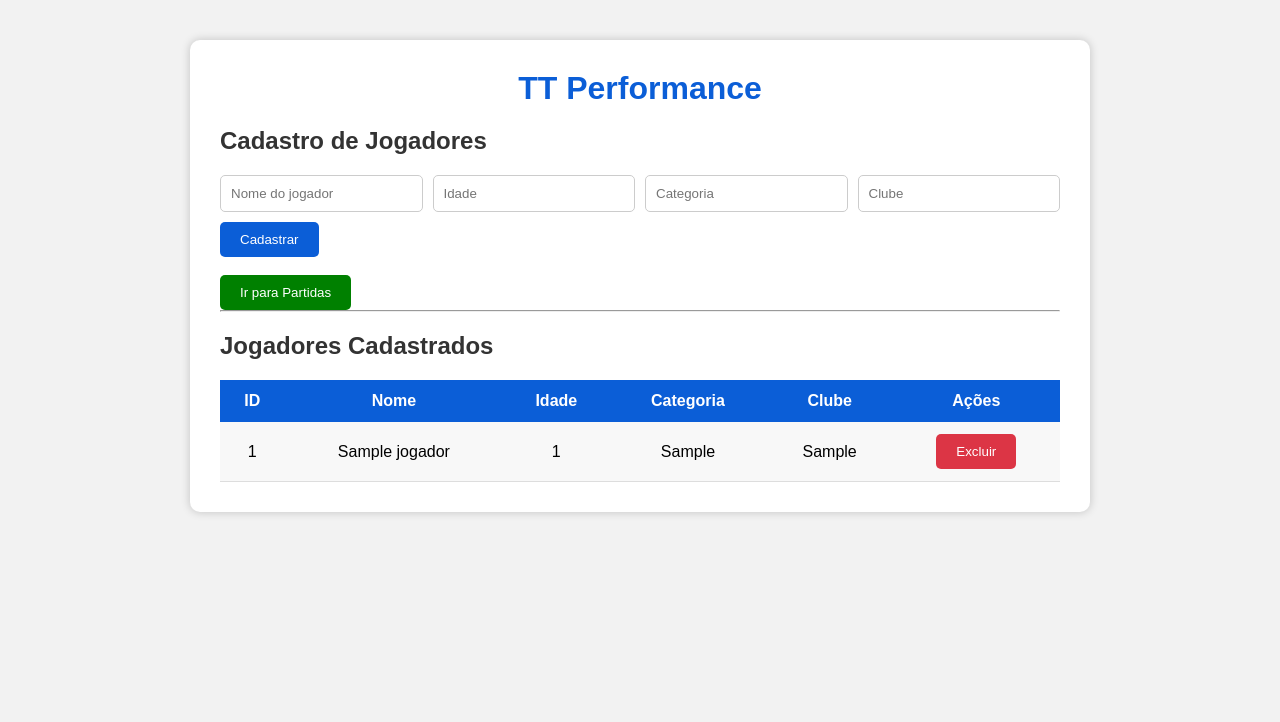
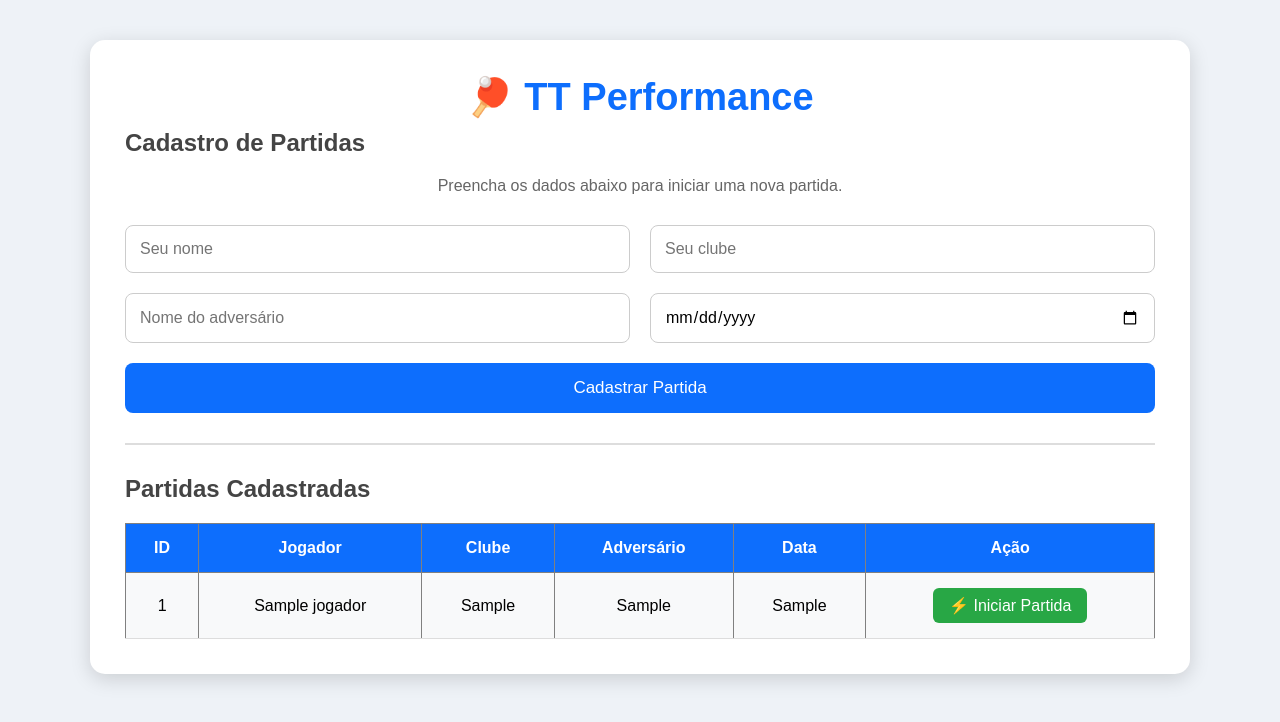
Before and after one commit to Erick-ken-tamae/tt-performance, a Flask app: page / in a window 1280 px wide. Shown: the top 722 px of the page. Run offline with Flask 3, Linux system fonts and the light colour scheme; tables that the repository leaves empty or names only in its code hold one stand-in row (values such as "Sample post").

Commit message:
atualizando o projeto

```diff
--- a/app.py
+++ b/app.py
@@ -1,78 +1,47 @@
 from flask import Flask, render_template, request, redirect
-from models.jogador import cadastrar_jogador, listar_jogador, excluir_jogador
-from models.partida import  cadastrar_partida, listar_partida, buscar_partida
+from models.partida import cadastrar_partida, listar_partida, buscar_partida
 
 app = Flask(__name__)
 
-#inicio
+# Página inicial
 @app.route("/")
 def inicio():
 
-    jogadores = listar_jogador()
-
-    return render_template(
-        "cadastro_jogador.html",
-        jogadores=jogadores
-    )
-
-#PÁGINA DE CADASTRAR jogador
-@app.route("/cadastrar", methods=["POST"])
-def cadastrar():
-
-    print(request.form)
-
-    nome = request.form["nome"]
-    idade = request.form["idade"]
-    categoria = request.form["categoria"]
-    clube = request.form["clube"]
-
-    cadastrar_jogador(nome, idade, categoria, clube)
-
-    return redirect("/partida")
-
-
-#PÁGINA DA PARTIDA
-@app.route("/partida")
-def partida():
-    jogadores = listar_jogador()
     partidas = listar_partida()
 
     return render_template(
         "partida.html",
-        jogadores=jogadores,
         partidas=partidas
     )
 
-#salvar partida
+
+# Salvar partida
 @app.route("/salvar_partida", methods=["POST"])
 def salvar_partida():
 
-    jogador_id = request.form["jogador_id"]
-
+    nome = request.form["nome"]
+    clube = request.form["clube"]
     adversario = request.form["adversario"]
-
     data_partida = request.form["data_partida"]
 
     cadastrar_partida(
-        jogador_id,
+        nome,
+        clube,
         adversario,
         data_partida
     )
 
-    return redirect("/partida")
-#Excluir partida
-@app.route("/excluir_jogador/<int:id>")
-def excluir(id):
-    excluir_jogador(id)
     return redirect("/")
-
-#iniciar partida
+# Iniciar partida
 @app.route("/iniciar_partida/<int:id>")
 def iniciar_partida(id):
 
     partida = buscar_partida(id)
-    return render_template("iniciar_partida.html",
-                           partida=partida)
+
+    return render_template(
+        "iniciar_partida.html",
+        partida=partida
+    )
 
 
 if __name__ == "__main__":
--- a/static/partida.css
+++ b/static/partida.css
@@ -1,124 +1,121 @@
-* {
-    margin: 0;
-    padding: 0;
-    box-sizing: border-box;
-    font-family: Arial, Helvetica, sans-serif;
+*{
+    margin:0;
+    padding:0;
+    box-sizing:border-box;
+    font-family:Arial, Helvetica, sans-serif;
 }
 
-body {
-    background: #f2f2f2;
+body{
+    background:#eef2f7;
 }
 
-/* Container principal */
-.container {
-    width: 900px;
-    margin: 40px auto;
-    background: white;
-    padding: 30px;
-    border-radius: 10px;
-    box-shadow: 0 0 10px rgba(0, 0, 0, 0.2);
+.container{
+    width:1100px;
+    margin:40px auto;
+    background:#fff;
+    padding:35px;
+    border-radius:15px;
+    box-shadow:0 5px 20px rgba(0,0,0,.15);
 }
 
-/* Título principal */
-h1 {
-    text-align: center;
-    color: #0b5ed7;
-    margin-bottom: 10px;
+h1{
+    text-align:center;
+    color:#0d6efd;
+    font-size:38px;
+    margin-bottom:10px;
 }
 
-/* Títulos */
-h2 {
-    margin: 20px 0;
-    color: #333;
+h2{
+    color:#444;
+    margin-bottom:20px;
 }
 
-/* Formulário */
-form {
-    display: flex;
-    flex-wrap: wrap;
-    gap: 10px;
-    align-items: center;
+form{
+    display:grid;
+    grid-template-columns:repeat(2,1fr);
+    gap:20px;
+    margin-bottom:30px;
 }
 
-/* Select e inputs */
-select,
-input {
-    flex: 1;
-    padding: 10px;
-    border: 1px solid #ccc;
-    border-radius: 5px;
-    font-size: 14px;
+input{
+    padding:14px;
+    font-size:16px;
+    border:1px solid #ccc;
+    border-radius:8px;
+    outline:none;
+    transition:.3s;
 }
 
-/* Botões */
-button {
-    padding: 10px 20px;
-    border: none;
-    border-radius: 5px;
-    cursor: pointer;
-    color: white;
-    background: #0b5ed7;
-    font-size: 14px;
+input:focus{
+    border-color:#0d6efd;
+    box-shadow:0 0 8px rgba(13,110,253,.3);
 }
 
-button:hover {
-    opacity: 0.9;
+button{
+    grid-column:span 2;
+    padding:15px;
+    background:#0d6efd;
+    color:white;
+    font-size:17px;
+    border:none;
+    border-radius:8px;
+    cursor:pointer;
+    transition:.3s;
 }
 
-/* Botão cadastrar partida */
-button[type="submit"] {
-    background: #198754;
+button:hover{
+    background:#0b5ed7;
 }
 
-/* Botão voltar */
-.btn-voltar {
-    display: inline-block;
-    padding: 10px 20px;
-    background: #6c757d;
-    color: white;
-    text-decoration: none;
-    border-radius: 5px;
-    margin-bottom: 10px;
+hr{
+    margin:30px 0;
+    border:none;
+    border-top:2px solid #ddd;
 }
 
-.btn-voltar:hover {
-    background: #5a6268;
+table{
+    width:100%;
+    border-collapse:collapse;
+    margin-top:20px;
 }
 
-/* Linha */
-hr {
-    margin: 20px 0;
-    border: none;
-    border-top: 1px solid #ddd;
+table th{
+    background:#0d6efd;
+    color:white;
+    padding:15px;
 }
 
-/* Tabela */
-table {
-    width: 100%;
-    border-collapse: collapse;
-    margin-top: 20px;
+table td{
+    padding:15px;
+    text-align:center;
+    border-bottom:1px solid #ddd;
 }
 
-/* Cabeçalho da tabela */
-table th {
-    background: #0b5ed7;
-    color: white;
-    padding: 12px;
+table tr:nth-child(even){
+    background:#f8f9fa;
 }
 
-/* Células */
-table td {
-    padding: 12px;
-    text-align: center;
-    border-bottom: 1px solid #ddd;
+table tr:hover{
+    background:#e9f2ff;
 }
 
-/* Linhas alternadas */
-tr:nth-child(even) {
-    background: #f8f8f8;
+.btn-iniciar{
+    display:inline-block;
+    text-decoration:none;
+    background:#28a745;
+    color:white;
+    padding:8px 16px;
+    border-radius:6px;
+    transition:.3s;
 }
 
-/* Efeito ao passar o mouse */
-tr:hover {
-    background: #ececec;
+.btn-iniciar:hover{
+    background:#218838;
 }
+
+.descricao{
+    text-align:center;
+    color:#666;
+    margin-bottom:30px;
+    font-size:16px;
+}
--- a/static/style.css
+++ /dev/null
@@ -1,105 +0,0 @@
-*{
-    margin:0;
-    padding:0;
-    box-sizing:border-box;
-    font-family:Arial, Helvetica, sans-serif;
-}
-
-body{
-
-    background:#f2f2f2;
-}
-
-.container{
-
-    width:900px;
-    margin:40px auto;
-    background:white;
-    padding:30px;
-    border-radius:10px;
-    box-shadow:0 0 10px rgba(0,0,0,.2);
-}
-
-h1{
-
-    text-align:center;
-    color:#0b5ed7;
-    margin-bottom:10px;
-}
-
-h2{
-
-    margin:20px 0;
-    color:#333;
-}
-
-form{
-
-    display:flex;
-    flex-wrap:wrap;
-    gap:10px;
-}
-
-input{
-
-    flex:1;
-    padding:10px;
-    border:1px solid #ccc;
-    border-radius:5px;
-}
-
-button{
-
-    padding:10px 20px;
-    border:none;
-    border-radius:5px;
-    cursor:pointer;
-    color:white;
-    background:#0b5ed7;
-}
-
-button:hover{
-
-    opacity:.9;
-}
-
-.partida{
-
-    background:green;
-}
-
-.excluir{
-
-    background:#dc3545;
-}
-
-table{
-
-    width:100%;
-    border-collapse:collapse;
-    margin-top:20px;
-}
-
-table th{
-
-    background:#0b5ed7;
-    color:white;
-    padding:12px;
-}
-
-table td{
-
-    padding:12px;
-    text-align:center;
-    border-bottom:1px solid #ddd;
-}
-
-tr:nth-child(even){
-
-    background:#f8f8f8;
-}
-
-tr:hover{
-
-    background:#ececec;
-}
--- a/templates/cadastro_jogador.html
+++ /dev/null
@@ -1,77 +0,0 @@
-<!DOCTYPE html>
-<html lang="pt-br">
-<head>
-    <meta charset="UTF-8">
-    <meta name="viewport" content="width=device-width, initial-scale=1.0">
-    <link rel="stylesheet" href="{{ url_for('static', filename='style.css') }}">
-    <title>Cadastro de Jogadores</title>
-</head>
-
-<body>
-
-<div class="container">
-
-    <h1>TT Performance</h1>
-    <h2>Cadastro de Jogadores</h2>
-
-    <form action="/cadastrar" method="POST">
-
-        <input type="text" name="nome" placeholder="Nome do jogador" required>
-
-        <input type="number" name="idade" placeholder="Idade" required>
-
-        <input type="text" name="categoria" placeholder="Categoria" required>
-
-        <input type="text" name="clube" placeholder="Clube" required>
-
-        <button type="submit">Cadastrar</button>
-
-    </form>
-
-    <br>
-
-    <a href="/partida">
-        <button class="partida">Ir para Partidas</button>
-    </a>
-
-    <hr>
-
-    <h2>Jogadores Cadastrados</h2>
-
-    <table>
-
-        <tr>
-            <th>ID</th>
-            <th>Nome</th>
-            <th>Idade</th>
-            <th>Categoria</th>
-            <th>Clube</th>
-            <th>Ações</th>
-        </tr>
-
-        {% for jogador in jogadores %}
-
-        <tr>
-
-            <td>{{ jogador.id }}</td>
-            <td>{{ jogador.nome }}</td>
-            <td>{{ jogador.idade }}</td>
-            <td>{{ jogador.categoria }}</td>
-            <td>{{ jogador.clube }}</td>
-
-            <td>
-                <a href="/excluir_jogador/{{ jogador.id }}">
-                    <button class="excluir">Excluir</button>
-                </a>
-            </td>
-
-        </tr>
-
-        {% endfor %}
-
-    </table>
-
-</div>
-
-</body>
-</html>
--- a/templates/iniciar_partida.html
+++ b/templates/iniciar_partida.html
@@ -166,7 +166,7 @@
 
 </div>
 
-    <a href="/partida" class="btn-voltar">
+    <a href="/" class="btn-voltar">
         ← Voltar para Partidas
     </a>
 
@@ -195,7 +195,7 @@
     const nomeAdversario = "{{ partida.adversario }}";
 </script>
 
-<script src="{{ url_for('static', filename='iniciar_partida.js') }}"></script>
+<script src="{{ url_for('static', filename='js/iniciar_partida.js') }}"></script>
 
 </body>
 </html>
--- a/templates/partida.html
+++ b/templates/partida.html
@@ -4,70 +4,45 @@
     <meta charset="UTF-8">
     <meta name="viewport" content="width=device-width, initial-scale=1.0">
     <link rel="stylesheet" href="{{ url_for('static', filename='partida.css') }}">
-
-    <title>Cadastro de Partidas</title>
+    <title>TT Performance - Cadastro de Partidas</title>
 </head>
 
     <body>
 
         <div class="container">
 
-    <h1>TT Performance</h1>
+            <h1>🏓 TT Performance</h1>
                 <h2>Cadastro de Partidas</h2>
-
-    <a href="/" class="btn-voltar">
-        ← Voltar para Jogadores
-    </a>
-
-
+            <p class="descricao">
+            Preencha os dados abaixo para iniciar uma nova partida.
+            </p>
                 <form action="/salvar_partida" method="POST">
 
-        <select name="jogador_id" required>
+                    <input type="text" name="nome" placeholder="Seu nome" required>
 
-            <option value="">Selecione um jogador</option>
+                    <input type="text" name="clube" placeholder="Seu clube" required>
 
-            {% for jogador in jogadores %}
-                <option value="{{ jogador.id }}">
-                    {{ jogador.nome }}
-                </option>
-            {% endfor %}
+                    <input type="text" name="adversario" placeholder="Nome do adversário" required>
 
-        </select>
-
-        <input
-            type="text"
-            name="adversario"
-            placeholder="Nome do adversário"
-            required
-        >
-
-        <input
-            type="date"
-            name="data_partida"
-            required
-        >
+                    <input type="date" name="data_partida" required>
 
                 <button type="submit">Cadastrar Partida</button>
 
             </form>
 
-    <br>
-
-    <a href="/">
-        <button class="partida">Voltar para Jogadores</button>
-    </a>
-
         <hr>
 
         <h2>Partidas Cadastradas</h2>
 
-    <table>
+            <table border="1">
 
                 <tr>
                     <th>ID</th>
                     <th>Jogador</th>
+                    <th>Clube</th>
                     <th>Adversário</th>
                     <th>Data</th>
+                    <th>Ação</th>
                 </tr>
 
             {% for partida in partidas %}
@@ -76,18 +51,22 @@
 
                 <td>{{ partida.id }}</td>
                 <td>{{ partida.nome }}</td>
+                <td>{{ partida.clube }}</td>
                 <td>{{ partida.adversario }}</td>
                 <td>{{ partida.data_partida }}</td>
+
                 <td>
                 <a href="/iniciar_partida/{{ partida.id }}" class="btn-iniciar">
                 ⚡ Iniciar Partida
                 </a>
                 </td>
+
             </tr>
 
             {% endfor %}
 
             </table>
+
         </div>
 
     </body>
```
Also changed, not shown: models/jogador.py (deleted, +0 -67 lines), models/partida.py (+59 -45 lines), static/js/iniciar_partida.js (renamed from static/iniciar_partida.js), templates/tt.html (deleted). Lines whose indentation alone changed are shown as unchanged.
